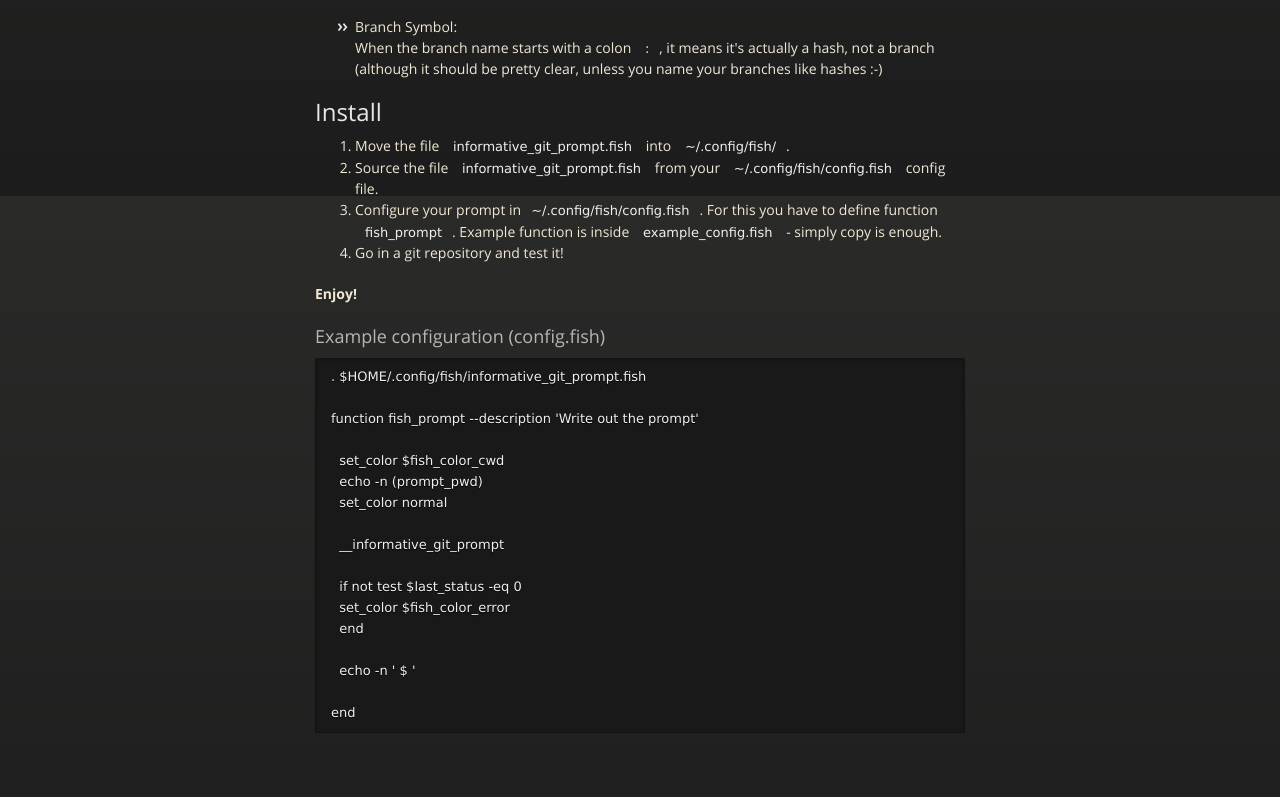
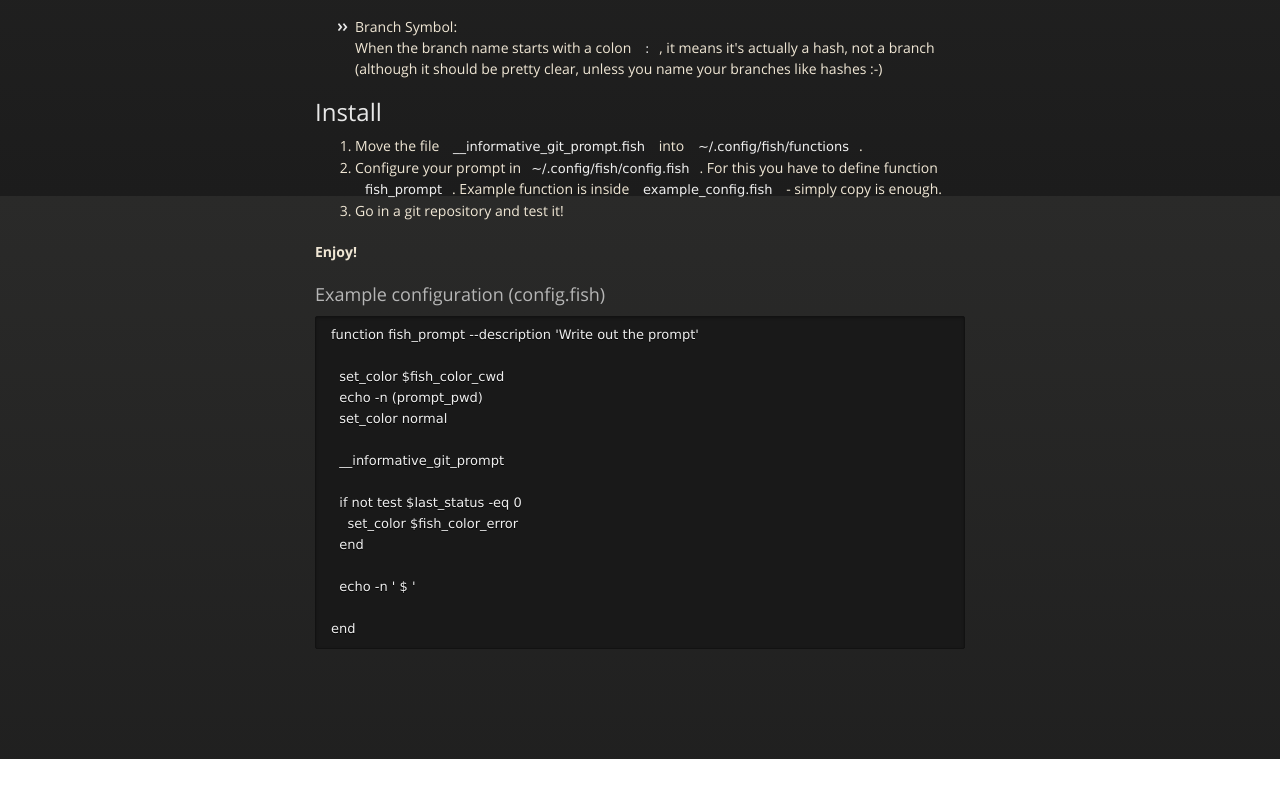
Before and after one commit to mariuszs/informative_git_prompt, a plain HTML site: page index.html in a window 1280 px wide. Shown: the part 1404-2201 px from the top of the page. After the commit the page ends 2163 px from the top, so only its background shows below. Drawn offline with nearby package versions, Linux system fonts and the light colour scheme.

```diff
--- a/index.html
+++ b/index.html
@@ -107,8 +107,7 @@
 <a name="install" class="anchor" href="#install"><span class="octicon octicon-link"></span></a>Install</h2>
 
 <ol>
-<li>Move the file <code>informative_git_prompt.fish</code> into <code>~/.config/fish/</code>.</li>
-<li>Source the file <code>informative_git_prompt.fish</code> from your <code>~/.config/fish/config.fish</code> config file.</li>
+<li>Move the file <code>__informative_git_prompt.fish</code> into <code>~/.config/fish/functions</code>.</li>
 <li>Configure your prompt in<code>~/.config/fish/config.fish</code>. For this you have to define function <code>fish_prompt</code>. Example function is inside
 <code>example_config.fish</code> - simply copy is enough.</li>
 <li>Go in a git repository and test it!</li>
@@ -117,9 +116,7 @@
 <h3>
 <a name="example-configuration-configfish" class="anchor" href="#example-configuration-configfish"><span class="octicon octicon-link"></span></a>Example configuration (config.fish)</h3>
 
-<pre><code>. $HOME/.config/fish/informative_git_prompt.fish
-
-function fish_prompt --description 'Write out the prompt'
+<pre><code>function fish_prompt --description 'Write out the prompt'
 
   set_color $fish_color_cwd
   echo -n (prompt_pwd)
@@ -128,7 +125,7 @@
   __informative_git_prompt
 
   if not test $last_status -eq 0
-  set_color $fish_color_error
+    set_color $fish_color_error
   end
 
   echo -n ' $ '
```
Also changed, not shown: params.json (+1 -1 lines).
